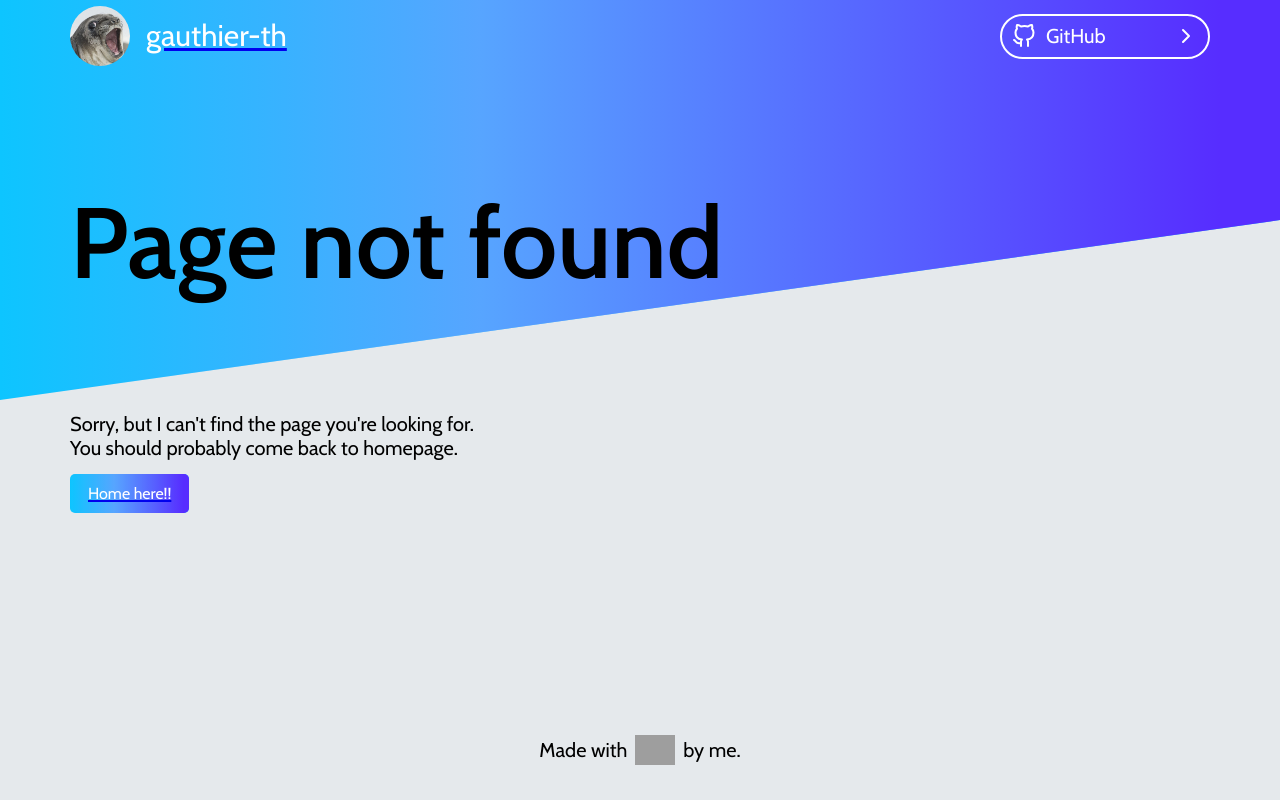
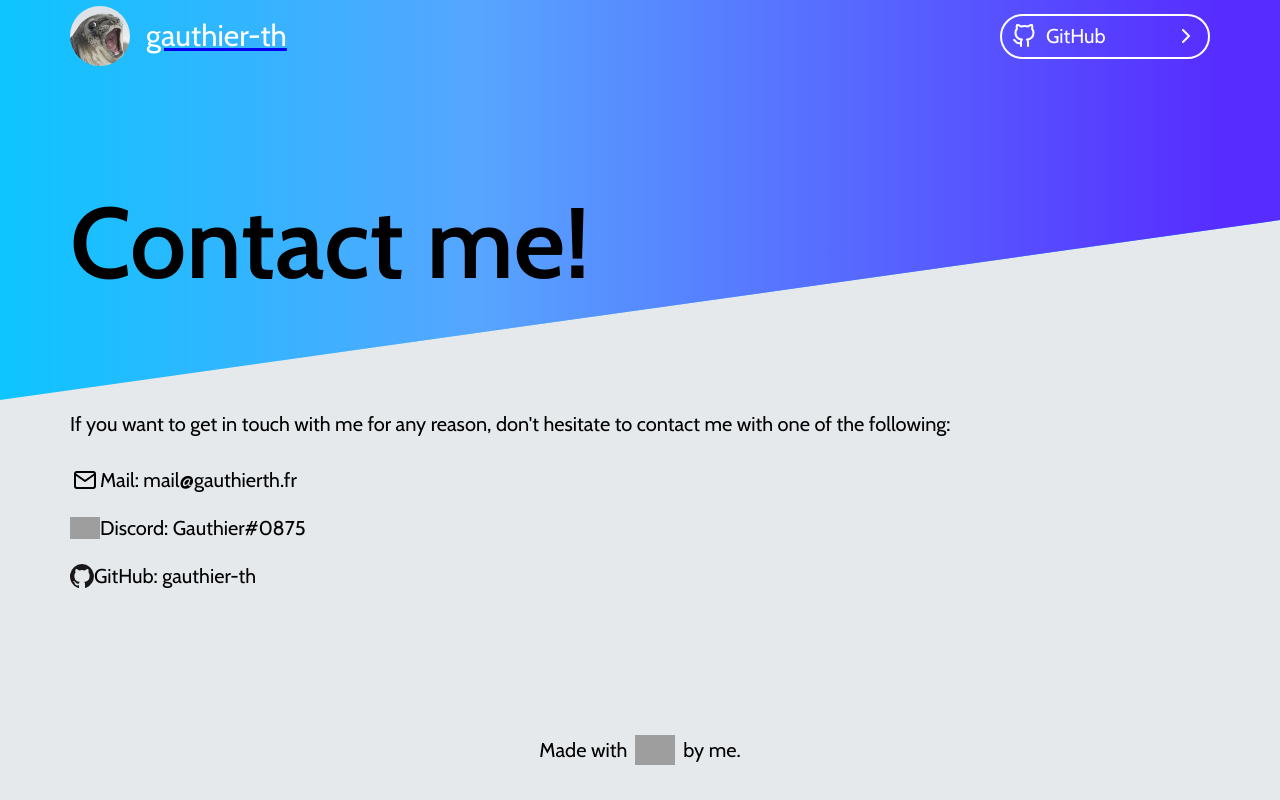
Before and after one commit to gauthier-th/gauthierth.fr, a Next.js app: page /contact in a window 1280 px wide. Before the commit this address had no page. Built offline with nearby package versions, Linux system fonts and the light colour scheme; grey boxes are pictures that could not be loaded.

Commit message:
Create contact page

```diff
--- a/pages/404.tsx
+++ b/pages/404.tsx
@@ -1,7 +1,7 @@
 import Link from 'next/link'
 import Layout from '../components/Layout'
 
-const AboutPage = () => (
+const ErrorPage = () => (
   <Layout title="Page not found" pageTitle="Page not found">
     <p>
       Sorry, but I can't find the page you're looking for.
@@ -16,4 +16,4 @@ const AboutPage = () => (
   </Layout>
 )
 
-export default AboutPage
+export default ErrorPage
--- /dev/null
+++ b/pages/contact.tsx
@@ -0,0 +1,31 @@
+import { Mail } from 'react-feather'
+import Layout from '../components/Layout'
+import styles from '../styles/contact.module.css'
+
+const ContactPage = () => (
+  <Layout title="Contact me!" pageTitle="Contact me">
+    <p>If you want to get in touch with me for any reason, don't hesitate to contact me with one of the following:</p>
+    <div className={styles.links}>
+      <div className={styles.link}>
+        <Mail />
+        <div>
+          Mail: <a href="mailto:mail@gauthierth.fr">mail@gauthierth.fr</a>
+        </div>
+      </div>
+      <div className={styles.link}>
+        <img src="https://discord.com/assets/f8389ca1a741a115313bede9ac02e2c0.svg" style={{ maxWidth: 30 }} />
+        <div>
+          Discord: Gauthier#0875
+        </div>
+      </div>
+      <div className={styles.link}>
+        <img src="/github.svg" />
+        <div>
+          GitHub: <a href="https://github.com/gauthier-th">gauthier-th</a>
+        </div>
+      </div>
+    </div>
+  </Layout>
+)
+
+export default ContactPage
--- /dev/null
+++ b/styles/contact.module.css
@@ -0,0 +1,21 @@
+.links {
+  display: flex;
+  flex-direction: column;
+}
+
+.link {
+  display: flex;
+  align-items: center;
+  margin: 12px 0;
+}
+.link img {
+  max-width: 24px;
+}
+.link svg {
+  max-width: 30px;
+  margin: 0 3px;
+}
+.link a, .link a:hover {
+  color: #000;
+  text-decoration: none;
+}
```
Also changed, not shown: pages/about.tsx (deleted, +0 -15 lines), public/github.svg (added).
